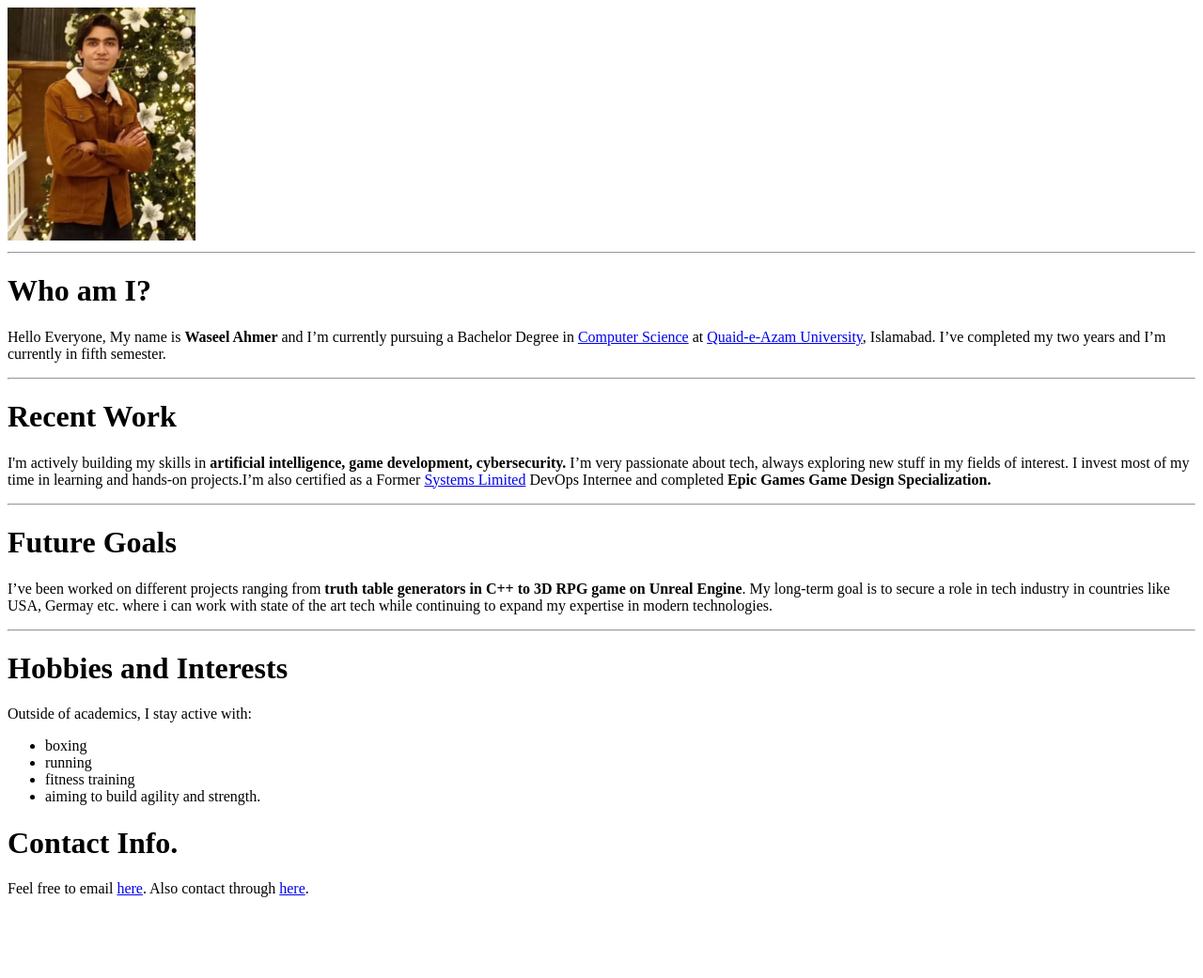
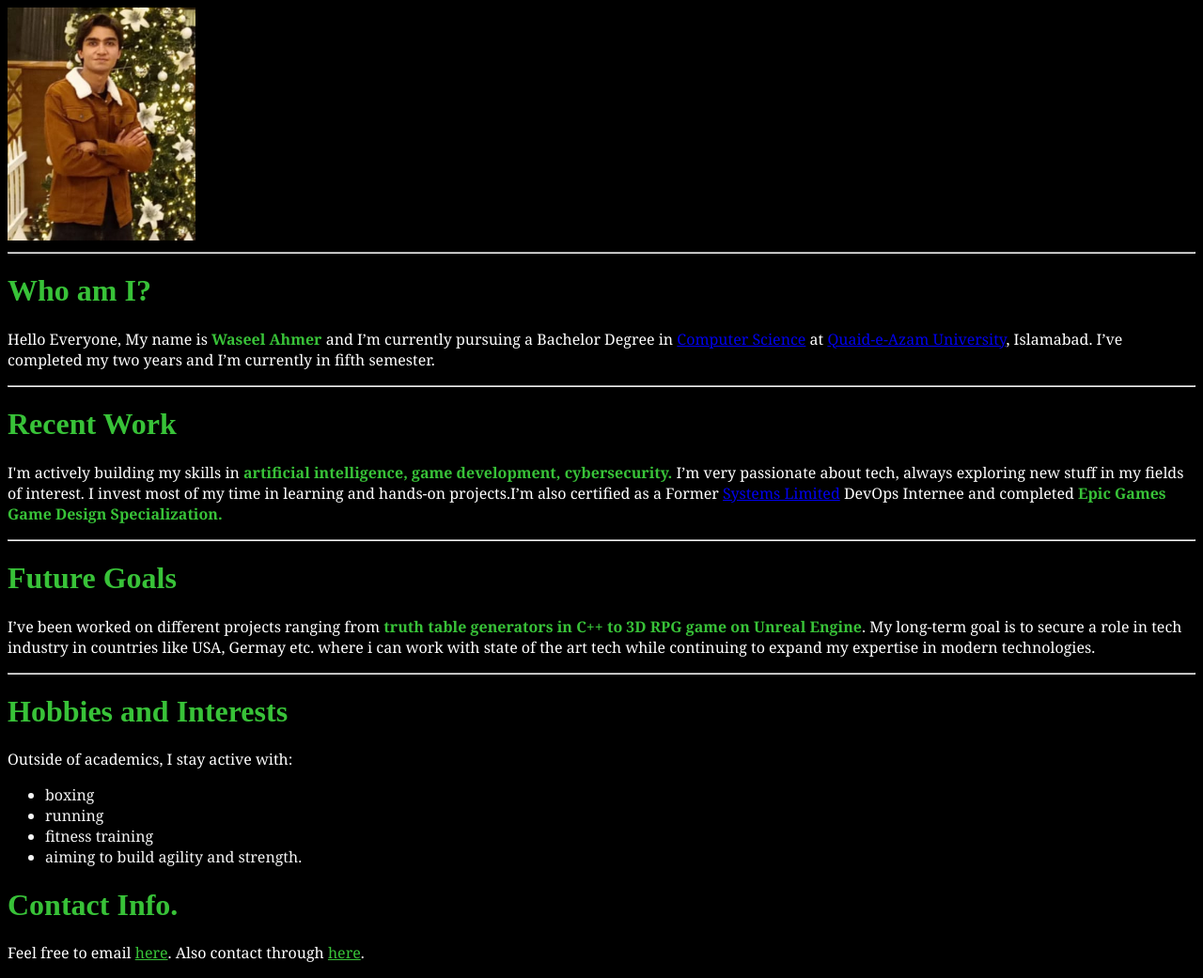
Before and after one commit to Waseel-Ahmer/Waseel-Ahmer.github.io, a plain HTML site: page mainindex.html in a window 1280 px wide. Shown: the whole page at 94% size. Before the commit the page ends 971 px from the top, so only its background shows below. Drawn offline with Linux system fonts and the light colour scheme.

Commit message:
add lab03 task

```diff
--- a/mainindex.html
+++ b/mainindex.html
@@ -3,25 +3,26 @@
 <head>
     <meta charset="UTF-8">
     <title>My Introduction</title>
+    <link rel="stylesheet" href="style.css">
 </head>
 <body>
     <img src="mypic.jpg" alt="Waseel Ahmer Picture" title="Photo" width="200">
     <hr>
     <h1>Who am I?</h1>
-   <p>Hello Everyone, My name is <strong>Waseel Ahmer</strong> and I’m currently pursuing a
+   <p>Hello Everyone, My name is <strong id="highlights">Waseel Ahmer</strong> and I’m currently pursuing a
     Bachelor Degree in <a href="https://cs.qau.edu.pk/">Computer Science</a> at <a href="https://qau.edu.pk/">Quaid-e-Azam University</a>, Islamabad.
      I’ve completed my two years and I’m currently in fifth semester.</p>
      <hr>
      <h1>Recent Work</h1>
-     <p>I'm actively building my skills in <strong>artificial intelligence, game development,
+     <p>I'm actively building my skills in <strong id="highlights">artificial intelligence, game development,
       cybersecurity.</strong> I’m very passionate about tech, always exploring
        new stuff in my fields of interest. I invest most of my time in
         learning and hands-on projects.I’m also certified as
-        a Former <a href="https://www.systemsltd.com/">Systems Limited</a> DevOps Internee and completed <strong>Epic
+        a Former <a href="https://www.systemsltd.com/">Systems Limited</a> DevOps Internee and completed <strong id="highlights">Epic
          Games Game Design Specialization.</strong></p>
          <hr>
          <h1>Future Goals</h1>
-          <p>I’ve been worked on different projects ranging from <strong>truth table generators in C++
+          <p>I’ve been worked on different projects ranging from <strong id="highlights">truth table generators in C++
          to 3D RPG game on Unreal Engine</strong>. My long-term goal is to secure
           a role in tech industry in countries like USA, Germay etc. where i can work
           with state of the art tech while continuing to expand my expertise in modern
@@ -35,7 +36,8 @@
             </ul>
             </p>
            <h1>Contact Info.</h1>
-           <p> Feel free to email <a href="mailto:waseelahmer@gmail.com">here</a>. Also contact through <a href="=tel:+91909090">here</a>.</p>
+           <p> Feel free to email
+            <adress> <a href="mailto:waseelahmer@gmail.com">here</a>. Also contact through <a href="tel:+91909090">here</a>.</adress></p>
 
 </body>
 </html>
--- /dev/null
+++ b/style.css
@@ -0,0 +1,32 @@
+html{
+    background-color: black;
+}
+h1{
+    color: rgb(56, 194, 56);
+}
+p{
+    color: white;
+    font-family: Georgia, 'Times New Roman', Times, serif;
+}
+ul{
+    color: whitesmoke;
+    font-family: Georgia, 'Times New Roman', Times, serif;
+}
+#highlights{
+    color: rgb(56, 194, 56);
+}
+a:hover{
+    color: greenyellow;
+}
+a:visited{
+    color: rgb(46, 160, 71);
+}
+a:active{
+    color: grey;
+}
+a[href^="mailto:"]{
+    color: rgb(56, 194, 56);
+}
+a[href^="tel:"]{
+    color: rgb(56, 194, 56);
+}
```
